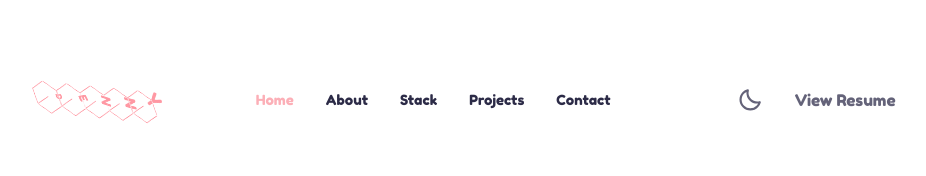
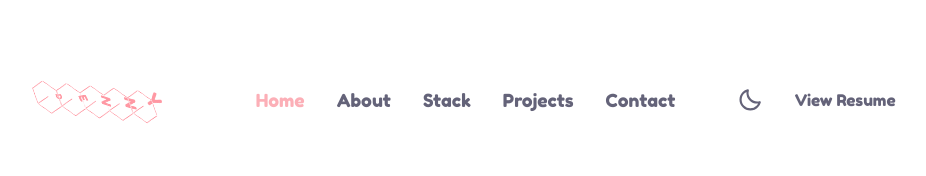
Before and after one commit to FengDenny/Portfolio_2023, a React (Vite) app: page /warframeleeter in a window 1280 px wide. Shown: the top 176 px of the page, without its empty margins (171-1097 px from the left). Built offline with nearby package versions, Linux system fonts and the light colour scheme.

Commit message:
Added dark/light theme coloring for links

```diff
--- a/src/components/Links/Link.tsx
+++ b/src/components/Links/Link.tsx
@@ -13,13 +13,16 @@ function Link({ page, selectedPage, setSelectedPage, styling }: Props) {
   const toLoweredCase = page.toLowerCase().replace(" ", "") as SelectedPage;
 
   const aLinkUnderLine =
-    " bg-zeroThree  bg-0-100  bg-no-repeat transition-bgSize5sEaseInOut  hover:bg-OneHund3Pixel bg-gradient-lightPink";
+    " bg-zeroThree  bg-0-100  bg-no-repeat transition-bgSize5sEaseInOut  hover:bg-OneHund3Pixel bg-gradient-lightPink ";
 
   return (
     <HashLink
       to={`/#${toLoweredCase}`}
-      className={`transition duration-200 hover:text-primary-pink ${styling} ${
-        selectedPage === toLoweredCase ? `text-primary-pink` : ""
+      className={`text-lg text-color-description transition
+      duration-200 hover:text-primary-pink dark:text-color-white dark:hover:text-primary-pink ${styling} ${
+        selectedPage === toLoweredCase
+          ? `text-primary-pink dark:text-primary-pink`
+          : ""
       }
 
       `}
```
